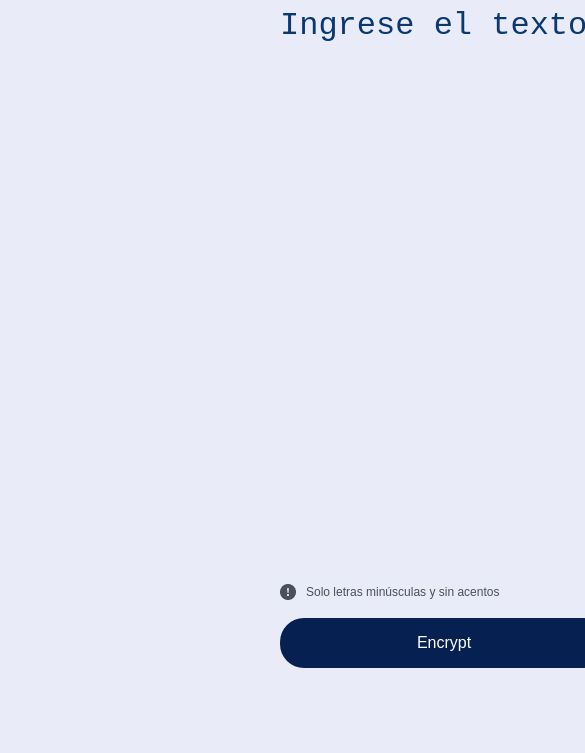
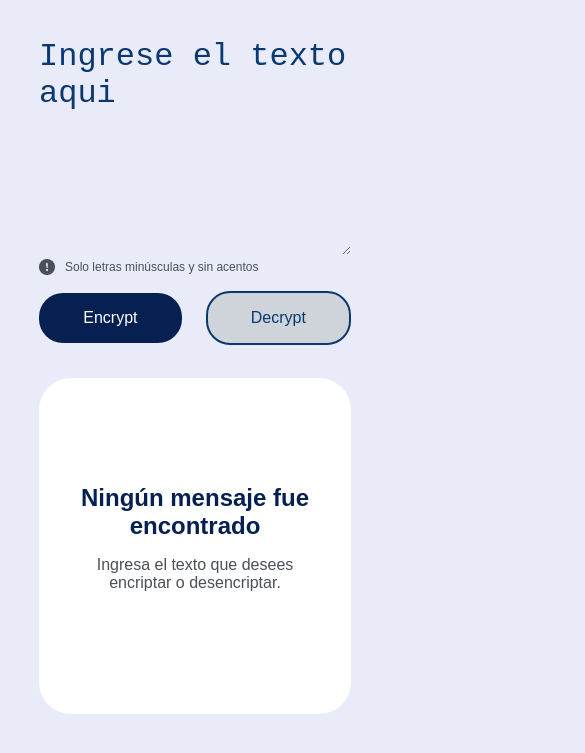
Before and after one commit to jmejiamu/text-encryptor, a plain HTML site: page index.html in a window 390 px wide. Shown: the part 75-828 px from the top of the page, 585 px wide, since content can reach past the window. Drawn offline with Linux system fonts and the light colour scheme.

Commit message:
fix(table): fix layout for tablet

```diff
--- a/index.html
+++ b/index.html
@@ -19,7 +19,7 @@
           id="inputText"
           placeholder="Ingrese el texto aqui"
         ></textarea>
-        <div>
+
         <div class="buttons__container__icon">
           <img src="./assets/bi_exclamation-circle-fill.png" alt="btn-icon" />
           <p class="buttons__container__text">
@@ -33,7 +33,6 @@
           <button class="buttons__container__decrypt" onclick="decryptText()">
             Decrypt
           </button>
-          </div>
         </div>
       </section>
       <div class="presentation__output">
--- a/scripts/script.js
+++ b/scripts/script.js
@@ -23,7 +23,7 @@ function encryptText() {
   let content = document.querySelector(".presentation__output__content");
   content.style.display = "flex";
   content.style.flexDirection = "column";
-  content.style.height = "70vh";
+  // content.style.height = "70vh";
 
   // remove the style from the output text  aligned to the center
   const element = document.querySelector(".presentation__output");
--- a/styles/styles.css
+++ b/styles/styles.css
@@ -32,16 +32,12 @@ body {
 }
 
 .presentation {
-  /* padding: 0% 16% 10%; */
-
   margin-left: 280px;
   margin-right: 40px;
   margin-bottom: 72px;
   height: 85vh;
   display: flex;
   justify-content: space-between;
-
-  /* background-color: red; */
 }
 .presentation_content {
   width: 50%;
@@ -52,7 +48,7 @@ body {
 .input {
   margin-top: 10px;
   width: 100%;
-  height: 80%; /*  */
+  height: 80%;
   background-color: var(--light-blue-300);
   border-style: none;
   font-size: 2rem;
@@ -130,7 +126,6 @@ body {
 }
 .presentation__output__hidden__button {
   background-color: var(--dark-blue-500);
-  color: var(--color-white);
   border-radius: 24px;
   padding: 16px;
   font-size: 1rem;
@@ -145,3 +140,43 @@ body {
   justify-content: center;
   align-items: center;
 }
+
+@media (max-width: 768px) {
+  .presentation {
+    flex-direction: column;
+    margin-left: 10%;
+    margin-right: 10%;
+  }
+  .presentation__content {
+    margin-top: 10%;
+    width: 100%;
+    height: 100%;
+  }
+  .input {
+    margin-top: 10px;
+    width: 100%;
+    height: 80%;
+    background-color: var(--light-blue-300);
+    border-style: none;
+    font-size: 2rem;
+  }
+
+  .presentation__output {
+    width: auto;
+    margin-left: 0;
+    margin-top: 25%;
+  }
+  .presentation__output__image {
+    display: none;
+  }
+  #hiddenButton {
+    display: flex;
+    justify-content: center;
+    align-items: center;
+  }
+  .presentation__output__hidden__button {
+    width: 100%;
+    margin-top: 0;
+    height: auto;
+  }
+}
```
Lines whose indentation alone changed are shown as unchanged.
